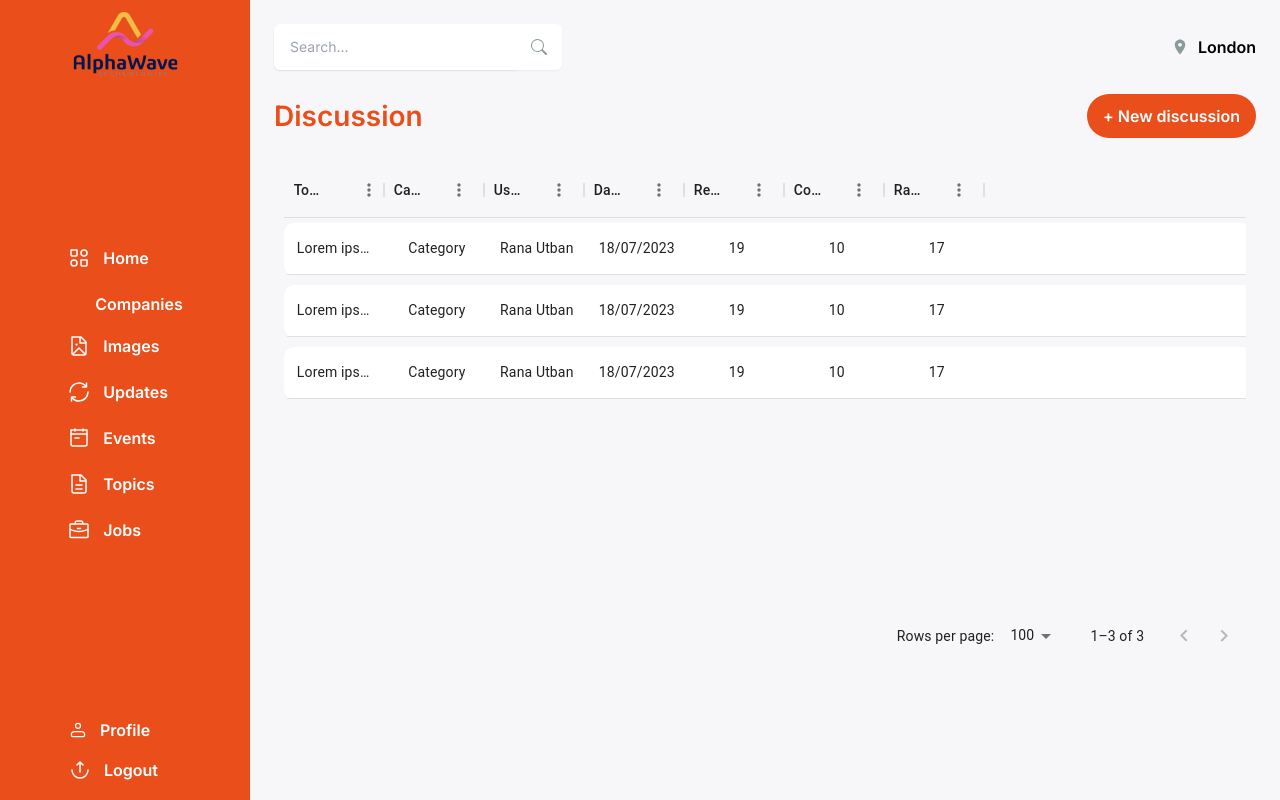
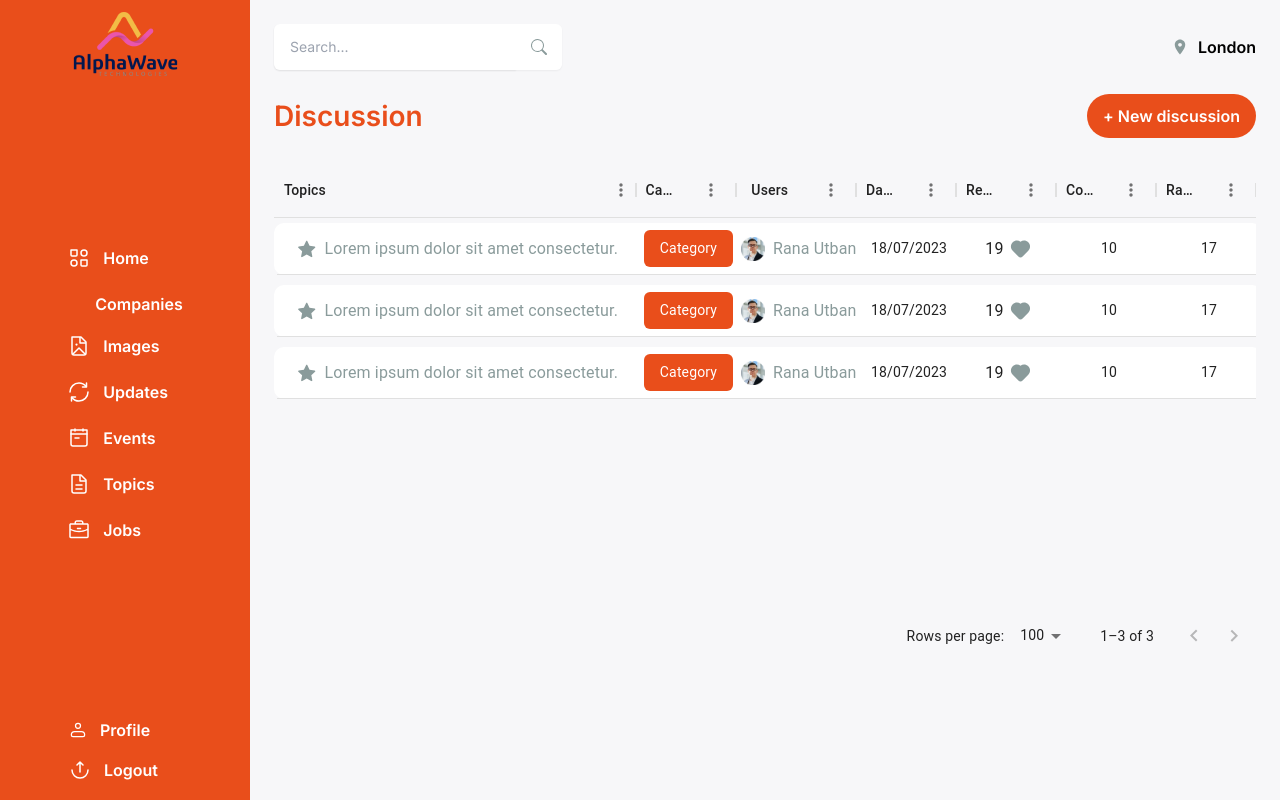
Before and after one commit to AmineElkhalidy/alphawave, a React (Vite) app: page /topics in a window 1280 px wide. Built offline with nearby package versions, Linux system fonts and the light colour scheme; some icons are missing.

Commit message:
Pushing changes...

```diff
--- a/src/components/Sidebar.jsx
+++ b/src/components/Sidebar.jsx
@@ -23,7 +23,7 @@ import { ReactComponent as Logout } from "../assets/svgs/solar_logout-linear.svg
 const Sidebar = () => {
   return (
     <aside className="min-w-[250px] bg-darkOrange min-h-screen">
-      <div className="flex flex-col items-center h-screen justify-between py-3">
+      <div className=" flex flex-col items-center h-screen justify-between py-3">
         <img src={Logo} alt="AlphaWave" />
 
         <ul className="space-y-4">
--- a/src/pages/Companies.jsx
+++ b/src/pages/Companies.jsx
@@ -1,11 +1,14 @@
 import { useState } from "react";
 
 import Sidebar from "../components/Sidebar";
-import { Box } from "@mui/material";
+import { Box, Typography } from "@mui/material";
 import { DataGrid } from "@mui/x-data-grid";
 
 import { ReactComponent as Loaction } from "../assets/svgs/location.svg";
+
 import { companies } from "../data/data";
+import { ReactComponent as Star } from "../assets/svgs/star.svg";
+import GoogleLogo from "../assets/images/google.png";
 
 const Companies = () => {
   const [rows, setRows] = useState(companies);
@@ -15,6 +18,12 @@ const Companies = () => {
     {
       field: "companyName",
       headerName: "Company",
+      renderCell: (params) => (
+        <div className="flex items-center h-full w-full justify-center gap-2">
+          <img className="w-8 h-8" src={GoogleLogo} alt="Company Logo" />
+          <Typography>{params.value}</Typography>
+        </div>
+      ),
     },
     {
       field: "support",
@@ -51,6 +60,21 @@ const Companies = () => {
       headerName: "Ratings",
       headerAlign: "center",
       align: "center",
+      renderCell: (params) => (
+        <div className="flex items-center h-full w-full justify-center gap-2">
+          <Typography>{params.value}</Typography>
+          <Star />
+        </div>
+      ),
+    },
+    {
+      renderCell: () => (
+        <div className="flex items-center h-full w-full justify-center gap-2">
+          <button className="bg-darkOrange px-6 py-2 rounded-md text-white">
+            Support
+          </button>
+        </div>
+      ),
     },
   ];
   return (
@@ -104,7 +128,7 @@ const Companies = () => {
         </h2>
 
         <Box
-          width="98%"
+          width="100%"
           height={500}
           m="0 auto"
           sx={{
--- a/src/pages/Topics.jsx
+++ b/src/pages/Topics.jsx
@@ -1,9 +1,12 @@
 import React from "react";
 import Sidebar from "../components/Sidebar";
 
-import { Box } from "@mui/material";
+import { Box, Typography } from "@mui/material";
 import { DataGrid } from "@mui/x-data-grid";
 import { ReactComponent as Loaction } from "../assets/svgs/location.svg";
+import { ReactComponent as EStar } from "../assets/svgs/empty-star.svg";
+import { ReactComponent as Heart } from "../assets/svgs/heart.svg";
+import ProfileImage from "../assets/images/profile-img.png";
 
 import { topics } from "../data/data";
 
@@ -15,18 +18,41 @@ const Topics = () => {
     {
       field: "topics",
       headerName: "Topics",
+      renderCell: (params) => (
+        <div className="flex items-center h-full w-full justify-center gap-2">
+          <EStar />
+          <Typography className="text-textGray">{params.value}</Typography>
+        </div>
+      ),
+      flex: 3,
     },
     {
       field: "category",
       headerName: "Category",
       headerAlign: "center",
       align: "center",
+      renderCell: () => (
+        <div className="flex items-center h-full w-full justify-center gap-2">
+          <button className="bg-darkOrange px-4 py-2 rounded-md text-white">
+            Category
+          </button>
+        </div>
+      ),
     },
     {
       field: "users",
       headerName: "Users",
       headerAlign: "center",
       align: "center",
+      renderCell: (params) => (
+        <div className="flex items-center h-full w-full justify-center gap-2">
+          <img className="w-6 h-6" src={ProfileImage} alt="Company Logo" />
+          <Typography className="text-textGray text-sm">
+            {params.value}
+          </Typography>
+        </div>
+      ),
+      flex: 1,
     },
     {
       field: "datePosted",
@@ -39,6 +65,12 @@ const Topics = () => {
       headerName: "Reviews",
       headerAlign: "center",
       align: "center",
+      renderCell: (params) => (
+        <div className="flex items-center h-full w-full justify-center gap-1">
+          <Typography>{params.value}</Typography>
+          <Heart />
+        </div>
+      ),
     },
     {
       field: "comments",
@@ -108,7 +140,7 @@ const Topics = () => {
           </button>
         </div>
         <Box
-          width="98%"
+          width="100%"
           height={500}
           m="0 auto"
           sx={{
```
Also changed, not shown: src/assets/svgs/empty-star.svg (added), src/assets/svgs/heart.svg (added).
